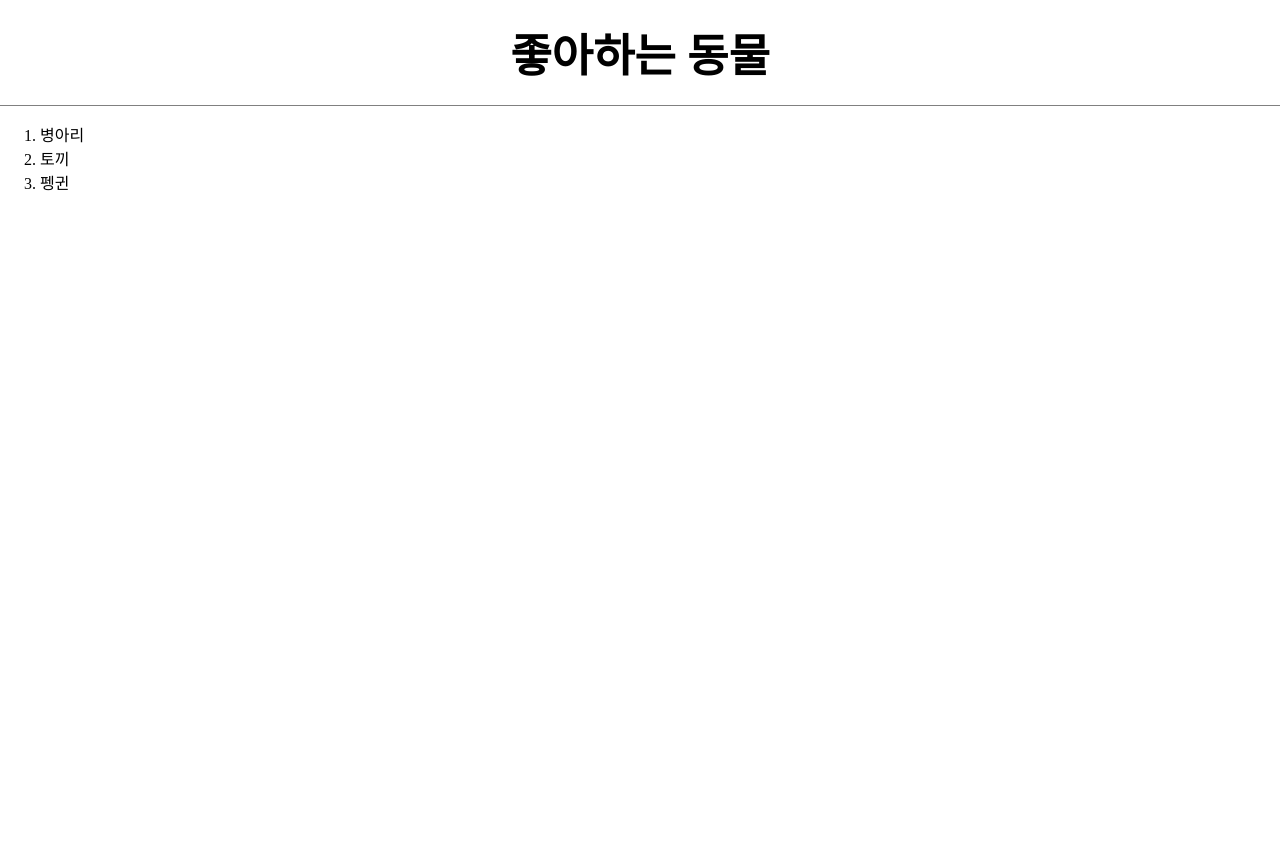
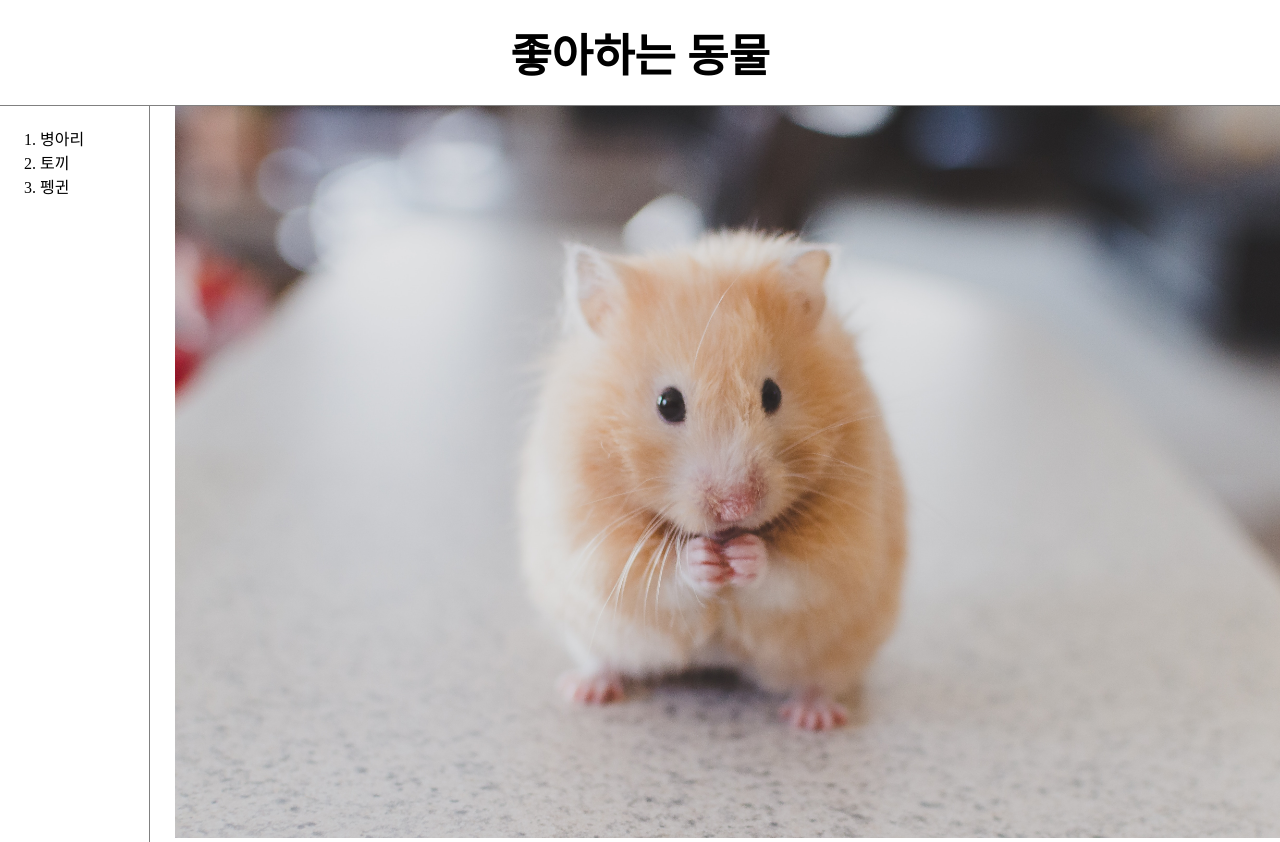
Before and after one commit to challenger214/Web1, a plain HTML site: page index.html in a window 1280 px wide. Before the commit the page ends 800 px from the top, so only its background shows below. Drawn offline with Linux system fonts and the light colour scheme.

Commit message:
6th version

```diff
--- a/index.html
+++ b/index.html
@@ -7,10 +7,15 @@
   </head>
  <body>
   <h1><a href="index.html">좋아하는 동물</a></h1>
-  <ol>
-    <li><a href="1.html">병아리</a></li>
-    <li><a href="2.html">토끼</a></li>
-    <li><a href="3.html">펭귄</a></li>
-  </ol>
+  <div id="grid">
+    <ol>
+      <li><a href="1.html">병아리</a></li>
+      <li><a href="2.html">토끼</a></li>
+      <li><a href="3.html">펭귄</a></li>
+     </ol>
+     <div id="article">
+        <img src="햄스터.jpg" width="100%">
+      </div>
+    </div>
  </body>
 </html>
--- a/style.css
+++ b/style.css
@@ -17,6 +17,7 @@ h1{
   grid-template-columns: 150px 1fr;
 }
 #grid ol{
+  font size: 20px;
   padding-left: 33px;
   border-right: 1px solid gray;
   margin:0;
```
Also changed, not shown: 1.html (+1 -1 lines), 3.html (+1 -1 lines), 아가펭귄.jpg (added), 햄스터.jpg (added).
